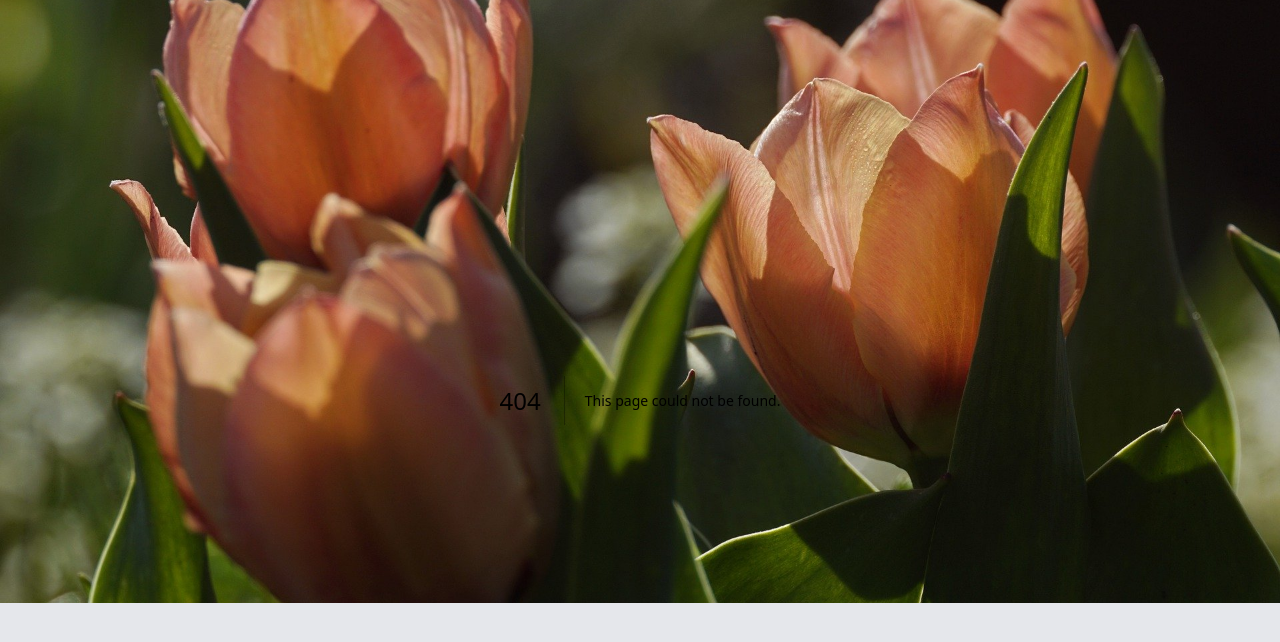
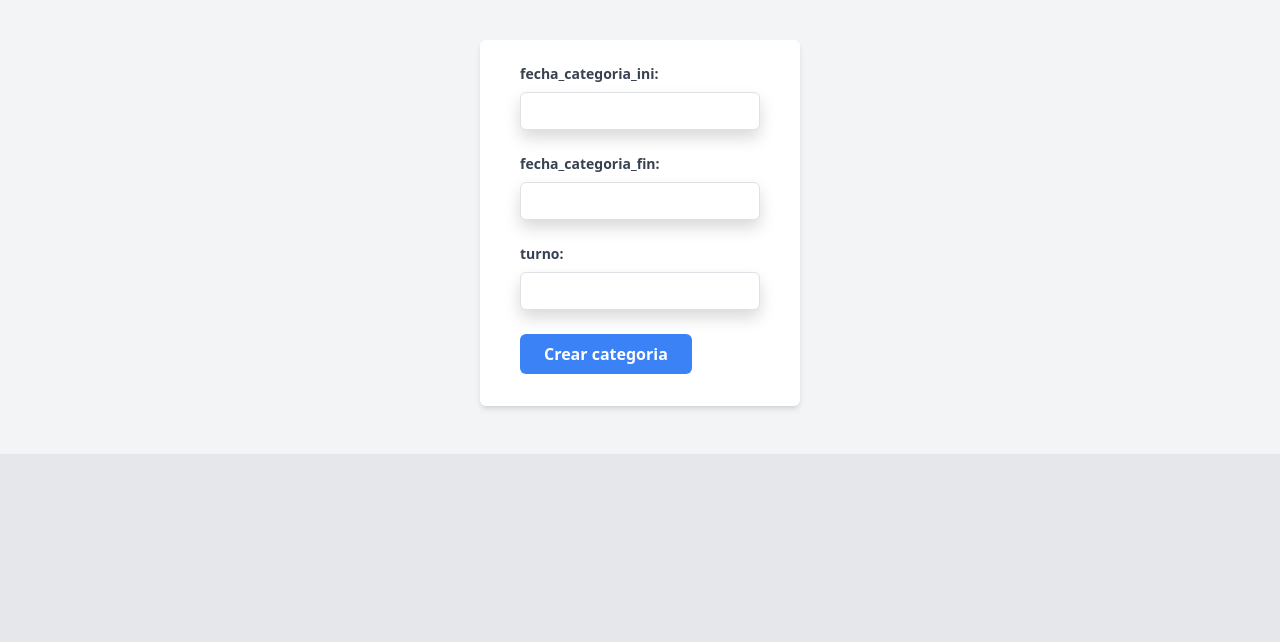
Before and after one commit to JesusRuizH/lsoccer, a Next.js app: page /newCategoria in a window 1280 px wide. Before the commit this address had no page. Shown: the top 642 px of the page. Built offline with nearby package versions, Linux system fonts and the light colour scheme.

Commit message:
Añadiendo categorias

```diff
--- /dev/null
+++ b/components/categoriaCard.js
@@ -0,0 +1,16 @@
+import Link from "next/link"
+
+export function CategoriaCard({cate}) {
+  return (
+    <Link legacyBehavior href={`/categoria/${cate.PK_categoria}`} key={cate.PK_categoria}>
+    <a>
+        <div className="border border-gray-200 shadow-md p-6">
+        <h3><p id="layoutTxt">Registro de categoria: </p>{cate.PK_categoria}</h3>
+        <h3><p id="layoutTxt">Fecha de inicio de la categoria: </p>{cate.fecha_categoria_ini}</h3>
+        <h3><p id="layoutTxt">Fecha de termino de la categoria: </p>{cate.fecha_categoria_fin}</h3>
+        <h3><p id="layoutTxt">Turno de la categoria (M/V): </p>{cate.turno}</h3>
+        </div>
+    </a>
+  </Link>
+  )
+}
--- /dev/null
+++ b/components/categoriaForm.js
@@ -0,0 +1,109 @@
+import axios from 'axios';
+import { useEffect, useState } from 'react';
+import {useRouter} from 'next/router';
+import { toast } from 'react-toastify';
+
+export function CategoriaForm() {
+
+    const [cate, setCategoria] = useState({
+        fecha_categoria_ini: "",fecha_categoria_fin: "", turno: "",
+    })
+    const router = useRouter()
+
+    const handleSubmit = async(e) => {
+        e.preventDefault();
+
+        try {
+            if (router.query.id){
+                await axios.put('/api/categoria/' + router.query.id, cate)
+                toast.success('categoria Editado Correctamente')
+            }else {
+                await axios.post('/api/categoria', cate)
+                toast.success('categoria Creado Correctamente')
+            }
+            router.push('/categoria')
+        } catch (error) {
+
+            toast.error(error.response.data.message)
+        }
+    };
+
+    const handleChange = ({target: {name, value}}) =>
+    setCategoria ({...cate, [name]: value})
+
+    useEffect(() => {
+
+        const getCategoria = async () => {
+            const {data} = await axios.get('/api/categoria/' + router.query.id)
+            setCategoria(data)
+        }
+
+        if (router.query.id){
+            getCategoria(router.query.id)
+        }
+    }, [])
+
+
+    return (
+        <div className="w-full max-w-xs">
+        <form
+          onSubmit={handleSubmit}
+          className="bg-white shadow-md rounded px-10  pt-6 pb-8 mb-2"
+        >
+
+          <div className="mb-4">
+          <label
+            htmlFor="fecha_categoria_ini"
+            className="block text-gray-700 text-sm font-bold mb-2"
+          >
+            fecha_categoria_ini:
+          </label>
+          <input
+            type="text"
+            name="fecha_categoria_ini"
+            onChange={handleChange}
+            className="shadow appearance-none border rounded  w-full py-2 px-3 text-gray-700 leading-tight focus:outline-none focus:shadow-outline"
+            value={cate.fecha_categoria_ini}
+          />
+          </div>
+
+
+          <div className="mb-4">
+          <label
+            htmlFor="fecha_categoria_fin"
+            className="block text-gray-700 text-sm font-bold mb-2"
+          >
+            fecha_categoria_fin:
+          </label>
+          <input
+            type="text"
+            name="fecha_categoria_fin"
+            onChange={handleChange}
+            className="shadow appearance-none border rounded  w-full py-2 px-3 text-gray-700 leading-tight focus:outline-none focus:shadow-outline"
+            value={cate.fecha_categoria_fin}
+          />
+          </div>
+
+          <div className="mb-4">
+          <label
+            htmlFor="turno"
+            className="block text-gray-700 text-sm font-bold mb-2"
+          >
+            turno:
+          </label>
+          <input
+            type="text"
+            name="turno"
+            onChange={handleChange}
+            className="shadow appearance-none border rounded  w-full py-2 px-3 text-gray-700 leading-tight focus:outline-none focus:shadow-outline"
+            value={cate.turno}
+          />
+          </div>
+
+          <button className="bg-blue-500 hover:bg-blue-700 py-2 px-4 rounded focus:outline-none focus:shadow-outline font-bold text-white">
+            {router.query.id ? "Editar categoria" : "Crear categoria"}
+          </button>
+        </form>
+      </div>
+    );
+}
--- /dev/null
+++ b/src/pages/api/categoria/[id].js
@@ -0,0 +1,48 @@
+import { pool } from "../../../../config/db"
+
+export default async function handler(req, res){
+
+    switch (req.method) {
+        case 'GET':
+            return await getCategoria(req, res)
+        case 'DELETE':
+            return await deleteCategoria(req, res)
+        case 'PUT':
+            return await updateCategoria(req, res)
+        default:
+            break;
+    }
+
+}
+
+const getCategoria = async (req, res) => {
+    try {
+        const {id} = req.query
+        const [result] = await pool.query("SELECT * FROM categoria WHERE PK_categoria = ?", [id])
+        return res.status(200).json(result[0])
+    } catch (error) {
+        return res.status(500).json({message: error.message})
+    }
+}
+
+const deleteCategoria = async (req, res) => {
+    try {
+        const {id} = req.query
+        await pool.query('delete from categoria where PK_categoria = ?', [id])
+        return res.status(204).json()
+    } catch (error) {
+        return res.status(500).json({message: error.message})
+    }
+}
+
+const updateCategoria = async (req, res) => {
+    const {id} = req.query
+    const {fecha_categoria_ini, fecha_categoria_fin, turno,} = req.body
+    try {
+        await pool.query('UPDATE categoria SET fecha_categoria_ini = ? , fecha_categoria_fin = ? , turno = ? WHERE PK_categoria = ?' , [fecha_categoria_ini, fecha_categoria_fin, turno, id]);
+        return res.status(204).json()
+    } catch (error) {
+        return res.status(500).json({message: error.message})
+    }
+
+}
--- /dev/null
+++ b/src/pages/api/categoria/index.js
@@ -0,0 +1,36 @@
+import { pool } from '../../../../config/db'
+
+export default async function handler(req, res){
+
+    switch(req.method){
+        //si la llamada a la pagina es GET va a listar todos los productos
+        case 'GET':
+            return await getCategoria(req, res);
+        //si ees POST va a guardar el producto
+        case 'POST':
+            return await saveCategoria(req,res)
+    }
+
+}
+
+//funciones
+const getCategoria = async (req, res) => {
+    try {
+        const [result] = await pool.query('SELECT * FROM categoria')
+        //console.log(result);
+        return res.status(200).json(result)
+    } catch (error) {
+        return res.status(500).json({error});
+    }
+}
+
+const saveCategoria = async (req, res)=>{
+    try {
+        const {fecha_categoria_ini, fecha_categoria_fin, turno,} = req.body
+
+        const [result] = await pool.query('INSERT INTO categoria SET ?', {fecha_categoria_ini, fecha_categoria_fin, turno})
+        return res.status(200).json({fecha_categoria_ini, fecha_categoria_fin, turno, id: result.insertId})
+    } catch (error) {
+        return res.status(500).json({message: error.message})
+    }
+}
--- /dev/null
+++ b/src/pages/categoria.js
@@ -0,0 +1,48 @@
+import axios from "axios";
+import { Layout } from "../../components/Layout";
+import Link from 'next/link'
+import { useRouter } from "next/router";
+import { CategoriaCard } from "../../components/categoriaCard";
+
+function FirstPage({categoria}) {
+
+  const router = useRouter()
+
+  const renderCategoria = () => {
+
+    if(categoria.length === 0) return <h1 className="teext-center text-2xl font-bold">No hay categorias aún</h1>
+    return categoria.map((cate) => (
+      <CategoriaCard cate={cate} key={cate.PK_categoria} />
+    ));
+  }
+
+  return (
+    //toma productForm dede components para darle formato a la pagina inicial
+    <Layout>
+      <div className="grid gap-4 grid-cols-1 md:grid-cols-3">
+        {renderCategoria()}
+
+        <button className="bg-orange-500 hover:bg-amber-400 py-2 px-4 rounded focus:outline-none focus:shadow-outline font-bold text-white"
+        onClick={() => router.push("/newCategoria")}
+        >Nueva categoria</button>
+      </div>
+
+    </Layout>
+  );
+}
+
+//funcion especial de next para ejecutar una logica antes ded que la pantalla sea devuelta al cliente
+export  const getServerSideProps = async (context)  =>{
+  const {data: categoria} = await axios.get(
+    "http://localhost:3000/api/categoria"
+    );
+
+  return {
+    props: {
+        categoria,
+    }, // will be passed to the page component as props
+  };
+};
+
+
+export default FirstPage;
--- /dev/null
+++ b/src/pages/categoria/[id].js
@@ -0,0 +1,54 @@
+import { Layout } from '../../../components/Layout'
+import axios from 'axios'
+import {useRouter} from 'next/router'
+import { toast } from 'react-toastify'
+
+function CategoriaPage({ cate }) {
+
+    const router = useRouter()
+
+    const handleDelete = async (id) => {
+      try {
+        await axios.delete('/api/categoria/' + id)
+        router.push('/categoria')
+      } catch (error) {
+        toast.error(error.response.data.message)
+      }
+    }
+  //when I press the button comes here
+  return (
+    <Layout>
+      <h1>{cate.PK_categoria}</h1>
+      <h1>{cate.fecha_categoria_ini}</h1>
+      <h1>{cate.turno}</h1>
+
+      <button
+        className="bg-red-500 hover:bg-red-700 text-white px-3 py-2 rounded"
+        onClick={() => handleDelete(cate.PK_categoria)}
+      >
+
+        Eliminar
+      </button>
+
+      <button
+        className="bg-gray-500 hover:bg-gray-800 ml-2 text-white px-5 py-2 rounded"
+        onClick={() => router.push("/categoria/edit/"+cate.PK_categoria)}
+      >
+        Editar
+      </button>
+
+    </Layout>
+  );
+}
+
+export const getServerSideProps = async (context) => {
+
+    const {data: cate} = await axios.get('http://localhost:3000/api/categoria/' + context.query.id)
+    return {
+        props: {
+            cate,
+        },
+    };
+};
+
+export default CategoriaPage;
--- /dev/null
+++ b/src/pages/categoria/edit/[id].js
@@ -0,0 +1,4 @@
+import newCategoria from '../../newCategoria';
+
+
+export default newCategoria;
--- /dev/null
+++ b/src/pages/newCategoria.js
@@ -0,0 +1,15 @@
+import { Layout } from "../../components/Layout";
+import { CategoriaForm } from "../../components/categoriaForm";
+
+
+function NewCategoria() {
+  return (
+    <Layout>
+      <div className="grid place-items-center h-5/6">
+        <CategoriaForm />
+      </div>
+    </Layout>
+    );
+}
+
+export default NewCategoria
```
